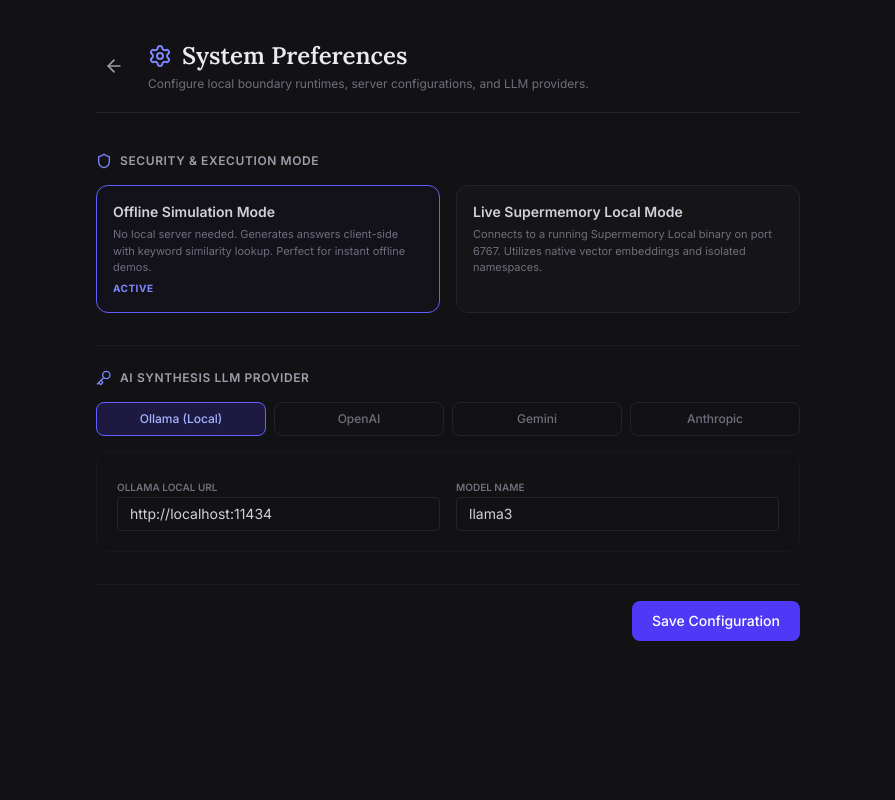
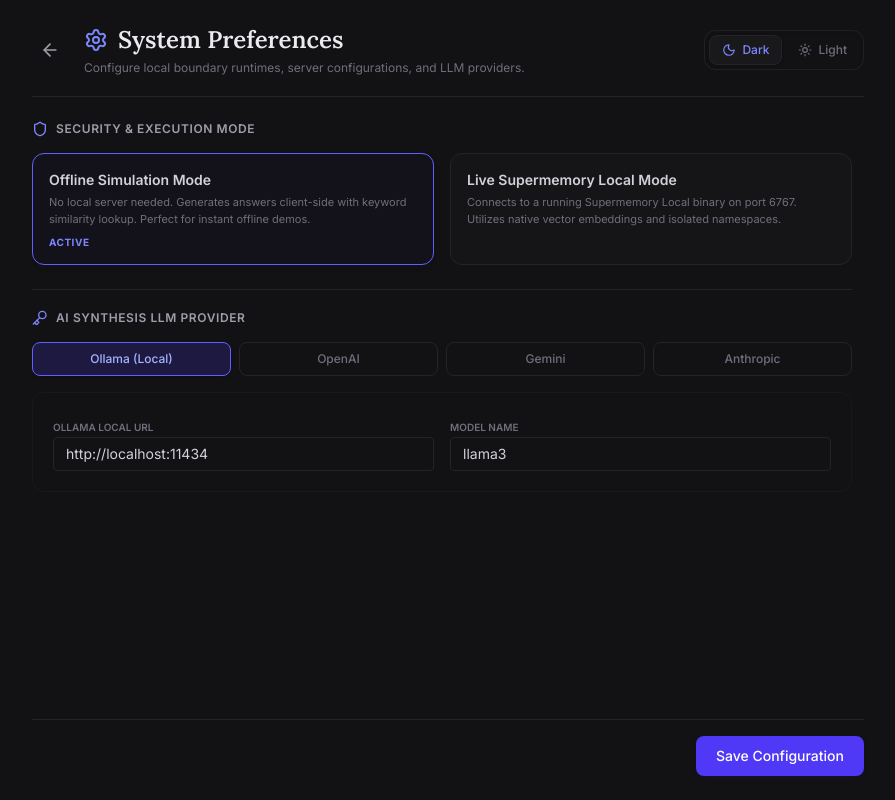
Before and after one commit to prakharsingh-74/VaultMind, a React (Vite) app: page / in a window 1280 px wide. Both pictures are taken after a click on the button "Settings". Shown: the whole page, without its empty margins (192-1087 px from the left). Built offline with nearby package versions, Linux system fonts and the light colour scheme.

Commit message:
fix: settings page

```diff
--- a/src/App.tsx
+++ b/src/App.tsx
@@ -1,10 +1,11 @@
-import { useState } from 'react';
+import { useState, useEffect } from 'react';
 import Dashboard from './components/Dashboard';
 import SpaceView from './components/SpaceView';
 import ComplianceView from './components/ComplianceView';
 import SettingsView from './components/SettingsView';
 import MemoryCaptureModal from './components/MemoryCaptureModal';
 import { ClientSpace } from './types';
+import { getSettings } from './services/spaceRouter';
 
 type ViewState = 'dashboard' | 'space' | 'compliance' | 'settings';
 
@@ -13,6 +14,16 @@ export default function App() {
   const [activeSpace, setActiveSpace] = useState<ClientSpace | null>(null);
   const [showAddModal, setShowAddModal] = useState(false);
   const [timelineVersion, setTimelineVersion] = useState(0);
+
+  // Load and apply the saved theme mode on boot
+  useEffect(() => {
+    const settings = getSettings();
+    if (settings.theme === 'light') {
+      document.documentElement.classList.add('light');
+    } else {
+      document.documentElement.classList.remove('light');
+    }
+  }, []);
 
   const handleSelectSpace = (space: ClientSpace) => {
     setActiveSpace(space);
--- a/src/components/SettingsView.tsx
+++ b/src/components/SettingsView.tsx
@@ -1,5 +1,5 @@
 import { useState } from 'react';
-import { Settings, Shield, Server, Key, AlertTriangle, ArrowLeft, RefreshCw, Check } from 'lucide-react';
+import { Settings, Shield, Server, Key, AlertTriangle, ArrowLeft, RefreshCw, Check, Sun, Moon } from 'lucide-react';
 import { AppSettings, LLMProvider, AppMode } from '../types';
 import { getSettings, saveSettings, logAuditAction } from '../services/spaceRouter';
 import { safeFetch as fetch } from '../services/safeFetch';
@@ -37,11 +37,21 @@ export default function SettingsView({ onBack }: SettingsViewProps) {
     setSettings(next);
   };
 
+  const handleThemeChange = (theme: 'dark' | 'light') => {
+    const next = { ...settings, theme };
+    handleSave(next);
+    // Apply theme class to document element instantly
+    if (theme === 'light') {
+      document.documentElement.classList.add('light');
+    } else {
+      document.documentElement.classList.remove('light');
+    }
+  };
+
   const testSupermemoryConnection = async () => {
     setTestStatus('testing');
     setTestError('');
     try {
-      // Fetch documents page or simply do a basic check
       const res = await fetch(`${settings.supermemoryUrl}/v4/search`, {
         method: 'POST',
         headers: {
@@ -63,12 +73,13 @@ export default function SettingsView({ onBack }: SettingsViewProps) {
   };
 
   return (
-    <div className="h-full flex flex-col overflow-y-auto px-8 py-10 max-w-3xl mx-auto w-full">
-      {/* Header */}
-      <div className="flex items-center gap-4 mb-10 border-b border-charcoal-700 pb-5">
+    <div className="h-full flex flex-col overflow-hidden px-8 py-6 max-w-4xl mx-auto w-full">
+      {/* Header - Fixed Height */}
+      <div className="flex items-center justify-between mb-6 border-b border-charcoal-700 pb-5 shrink-0">
+        <div className="flex items-center gap-4">
           <button
             onClick={onBack}
-          className="p-2 hover:bg-charcoal-800 rounded-lg text-charcoal-300 hover:text-charcoal-100 transition"
+            className="p-2 hover:bg-charcoal-800 rounded-lg text-charcoal-300 hover:text-charcoal-100 transition cursor-pointer"
           >
             <ArrowLeft className="w-5 h-5" />
           </button>
@@ -83,8 +94,37 @@ export default function SettingsView({ onBack }: SettingsViewProps) {
           </div>
         </div>
 
-      <div className="space-y-8">
+        {/* Premium Light/Dark Theme Segment Switch */}
+        <div className="flex items-center gap-1 bg-charcoal-900 border border-charcoal-700/80 p-1 rounded-xl shadow-inner">
+          <button
+            type="button"
+            onClick={() => handleThemeChange('dark')}
+            className={`px-3 py-1.5 text-xs font-medium rounded-lg transition-all flex items-center gap-1.5 cursor-pointer ${
+              settings.theme !== 'light'
+                ? 'bg-charcoal-800 text-indigo-400 border border-charcoal-700 shadow-sm'
+                : 'text-charcoal-400 hover:text-charcoal-200'
+            }`}
+          >
+            <Moon className="w-3.5 h-3.5" />
+            Dark
+          </button>
+          <button
+            type="button"
+            onClick={() => handleThemeChange('light')}
+            className={`px-3 py-1.5 text-xs font-medium rounded-lg transition-all flex items-center gap-1.5 cursor-pointer ${
+              settings.theme === 'light'
+                ? 'bg-charcoal-800 text-indigo-500 border border-charcoal-700 shadow-sm'
+                : 'text-charcoal-400 hover:text-charcoal-200'
+            }`}
+          >
+            <Sun className="w-3.5 h-3.5" />
+            Light
+          </button>
+        </div>
+      </div>
 
+      {/* Scrollable Content Area */}
+      <div className="flex-1 overflow-y-auto pr-3 space-y-6 scrollbar-thin">
         {/* Section 1: Execution Mode */}
         <div className="space-y-4">
           <h3 className="text-xs font-semibold uppercase tracking-wider text-charcoal-300 flex items-center gap-2">
@@ -95,9 +135,9 @@ export default function SettingsView({ onBack }: SettingsViewProps) {
           <div className="grid grid-cols-2 gap-4">
             <button
               onClick={() => handleModeChange('mock')}
-              className={`p-4 rounded-xl border text-left transition cursor-pointer flex flex-col justify-between h-32 ${
+              className={`p-4 rounded-xl border text-left transition cursor-pointer flex flex-col justify-between h-28 ${
                 settings.mode === 'mock'
-                  ? 'bg-indigo-950/10 border-indigo-500 text-indigo-200'
+                  ? 'bg-indigo-950/10 border-indigo-500 text-indigo-200 shadow-md shadow-indigo-950/5'
                   : 'bg-charcoal-800/40 border-charcoal-700 text-charcoal-400 hover:border-charcoal-600'
               }`}
             >
@@ -107,14 +147,14 @@ export default function SettingsView({ onBack }: SettingsViewProps) {
                   No local server needed. Generates answers client-side with keyword similarity lookup. Perfect for instant offline demos.
                 </p>
               </div>
-              {settings.mode === 'mock' && <span className="text-[10px] text-indigo-400 font-bold uppercase tracking-wider">Active</span>}
+              {settings.mode === 'mock' && <span className="text-[10px] text-indigo-400 font-bold uppercase tracking-wider mt-2 block">Active</span>}
             </button>
 
             <button
               onClick={() => handleModeChange('live')}
-              className={`p-4 rounded-xl border text-left transition cursor-pointer flex flex-col justify-between h-32 ${
+              className={`p-4 rounded-xl border text-left transition cursor-pointer flex flex-col justify-between h-28 ${
                 settings.mode === 'live'
-                  ? 'bg-indigo-950/10 border-indigo-500 text-indigo-200'
+                  ? 'bg-indigo-950/10 border-indigo-500 text-indigo-200 shadow-md shadow-indigo-950/5'
                   : 'bg-charcoal-800/40 border-charcoal-700 text-charcoal-400 hover:border-charcoal-600'
               }`}
             >
@@ -124,14 +164,14 @@ export default function SettingsView({ onBack }: SettingsViewProps) {
                   Connects to a running Supermemory Local binary on port 6767. Utilizes native vector embeddings and isolated namespaces.
                 </p>
               </div>
-              {settings.mode === 'live' && <span className="text-[10px] text-indigo-400 font-bold uppercase tracking-wider">Active</span>}
+              {settings.mode === 'live' && <span className="text-[10px] text-indigo-400 font-bold uppercase tracking-wider mt-2 block">Active</span>}
             </button>
           </div>
         </div>
 
         {/* Section 2: Supermemory Local Configuration */}
         {settings.mode === 'live' && (
-          <div className="space-y-4 border-t border-charcoal-700/60 pt-6">
+          <div className="space-y-4 border-t border-charcoal-700 pt-5">
             <h3 className="text-xs font-semibold uppercase tracking-wider text-charcoal-300 flex items-center gap-2">
               <Server className="w-4 h-4 text-indigo-400" />
               Supermemory Local Endpoint
@@ -165,7 +205,7 @@ export default function SettingsView({ onBack }: SettingsViewProps) {
                 type="button"
                 onClick={testSupermemoryConnection}
                 disabled={testStatus === 'testing'}
-                className="px-3.5 py-1.5 bg-charcoal-800 hover:bg-charcoal-700 text-charcoal-200 border border-charcoal-600 rounded text-xs transition flex items-center gap-1.5"
+                className="px-3.5 py-1.5 bg-charcoal-800 hover:bg-charcoal-700 text-charcoal-200 border border-charcoal-600 rounded text-xs transition flex items-center gap-1.5 cursor-pointer"
               >
                 {testStatus === 'testing' ? (
                   <>
@@ -183,7 +223,7 @@ export default function SettingsView({ onBack }: SettingsViewProps) {
                 </span>
               )}
               {testStatus === 'failed' && (
-                <span className="text-xs text-red-400">
+                <span className="text-xs text-red-400 font-medium">
                   Connection failed: {testError}
                 </span>
               )}
@@ -192,7 +232,7 @@ export default function SettingsView({ onBack }: SettingsViewProps) {
         )}
 
         {/* Section 3: LLM Provider */}
-        <div className="space-y-4 border-t border-charcoal-700/60 pt-6">
+        <div className="space-y-4 border-t border-charcoal-700 pt-5">
           <h3 className="text-xs font-semibold uppercase tracking-wider text-charcoal-300 flex items-center gap-2">
             <Key className="w-4 h-4 text-indigo-400" />
             AI Synthesis LLM Provider
@@ -206,7 +246,7 @@ export default function SettingsView({ onBack }: SettingsViewProps) {
                 onClick={() => handleProviderChange(p)}
                 className={`py-2 text-xs rounded-lg border font-medium transition cursor-pointer ${
                   settings.llmProvider === p
-                    ? 'bg-indigo-600/20 border-indigo-500 text-indigo-300'
+                    ? 'bg-indigo-600/20 border-indigo-500 text-indigo-300 shadow-sm'
                     : 'bg-charcoal-900/40 border-charcoal-700 text-charcoal-400 hover:border-charcoal-600'
                 }`}
               >
@@ -220,7 +260,7 @@ export default function SettingsView({ onBack }: SettingsViewProps) {
 
           {/* Cloud LLM Warning banner */}
           {settings.llmProvider !== 'ollama' && (
-            <div className="p-4 rounded-lg bg-amber-950/20 border border-amber-900/50 flex gap-3 text-xs text-amber-300 leading-relaxed">
+            <div className="p-4 rounded-lg bg-amber-950/20 border border-amber-900/50 flex gap-3 text-xs text-amber-300 leading-relaxed shadow-sm">
               <AlertTriangle className="w-4 h-4 shrink-0 text-amber-500 mt-0.5" />
               <div>
                 <span className="font-semibold block mb-0.5">⚠️ Data Privacy Warning: NDA Extraction Compliance</span>
@@ -271,12 +311,13 @@ export default function SettingsView({ onBack }: SettingsViewProps) {
             )}
           </div>
         </div>
+      </div>
 
-        {/* Section 4: Manual Save Button (if modified manually) */}
-        <div className="pt-4 border-t border-charcoal-700/60 flex justify-end gap-3">
+      {/* Footer - Fixed Height Action Bar */}
+      <div className="mt-5 border-t border-charcoal-700 pt-4 flex justify-end shrink-0">
         <button
           onClick={() => handleSave(settings)}
-            className="px-5 py-2.5 bg-indigo-600 hover:bg-indigo-500 text-white rounded-lg text-sm font-medium transition flex items-center gap-1.5 cursor-pointer"
+          className="px-5 py-2.5 bg-indigo-600 hover:bg-indigo-500 text-white rounded-lg text-sm font-medium transition flex items-center gap-1.5 cursor-pointer shadow-md shadow-indigo-950/20"
         >
           {isSaved ? (
             <>
@@ -288,8 +329,6 @@ export default function SettingsView({ onBack }: SettingsViewProps) {
           )}
         </button>
       </div>
-
-      </div>
     </div>
   );
 }
--- a/src/styles/index.css
+++ b/src/styles/index.css
@@ -33,25 +33,40 @@
   height: 6px;
 }
 ::-webkit-scrollbar-track {
-  background: #121214;
+  background: var(--color-charcoal-900);
 }
 ::-webkit-scrollbar-thumb {
-  background: #2e2e36;
+  background: var(--color-charcoal-700);
   border-radius: 3px;
 }
 ::-webkit-scrollbar-thumb:hover {
-  background: #42424d;
+  background: var(--color-charcoal-500);
 }
 
 /* Custom Base Styles */
 html, body, #root {
-  background-color: #121214;
-  color: #eaeaef;
+  background-color: var(--color-charcoal-900);
+  color: var(--color-charcoal-100);
   font-family: var(--font-sans);
   height: 100%;
   margin: 0;
   padding: 0;
   overflow: hidden;
+  transition: background-color 200ms ease, color 200ms ease;
+}
+
+/* Light Theme Variable Overrides */
+.light {
+  --color-charcoal-950: #f9fafb;
+  --color-charcoal-900: #f3f4f6;
+  --color-charcoal-800: #ffffff;
+  --color-charcoal-700: #e5e7eb;
+  --color-charcoal-600: #d1d5db;
+  --color-charcoal-500: #6b7280;
+  --color-charcoal-400: #4b5563;
+  --color-charcoal-300: #374151;
+  --color-charcoal-200: #1f2937;
+  --color-charcoal-100: #111827;
 }
 
 /* Dynamic CSS Custom Variables based client theme styling */
--- a/src/types/index.ts
+++ b/src/types/index.ts
@@ -40,4 +40,5 @@ export interface AppSettings {
   llmApiKey: string;
   ollamaUrl: string;
   ollamaModel: string;
+  theme?: 'dark' | 'light';
 }
```
Lines whose indentation alone changed are shown as unchanged.
